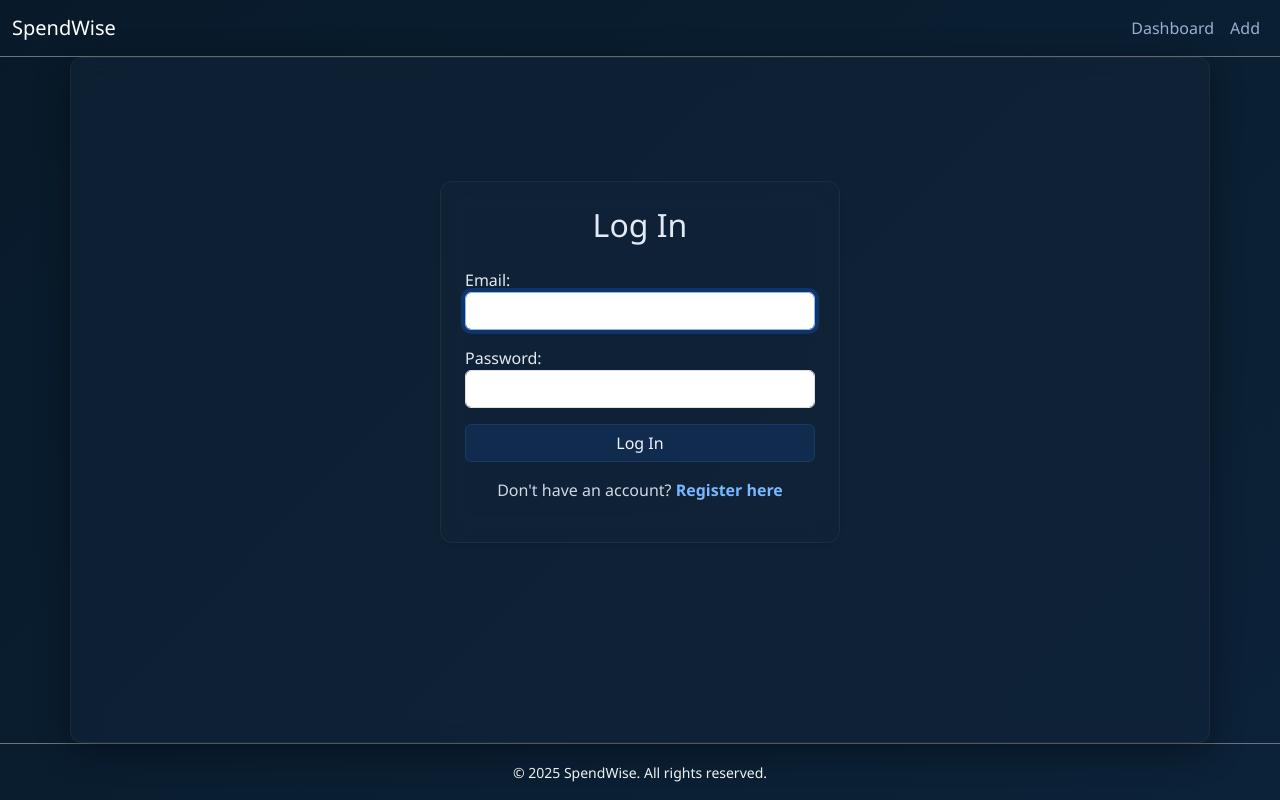
After one commit to LuckyS-J/SpendWiser, a Django app: page /login/ in a window 1280 px wide. The commit adds this page. Run offline with Django 5.2, Linux system fonts and the light colour scheme.

Commit message:
Added login/register UI

```diff
--- a/backend/config/settings.py
+++ b/backend/config/settings.py
@@ -157,3 +157,7 @@ SIMPLE_JWT = {
     'REFRESH_TOKEN_LIFETIME': timedelta(days=30),
     'BLACKLIST_AFTER_ROTATION': True,
 }
+
+# DEFAULT URLS
+LOGIN_REDIRECT_URL = '/'
+LOGIN_URL = '/login/'
--- /dev/null
+++ b/backend/core/forms.py
@@ -0,0 +1,20 @@
+from django import forms
+from django.contrib.auth.forms import AuthenticationForm, UserCreationForm
+from .models import CustomUser
+
+class CustomLoginForm(AuthenticationForm):
+    def __init__(self, *args, **kwargs):
+        super().__init__(*args, **kwargs)
+        for field_name, field in self.fields.items():
+            field.widget.attrs['class'] = 'form-control'
+
+
+class CustomRegisterForm(UserCreationForm):
+    class Meta:
+      model = CustomUser
+      fields = ['email', 'username', 'password1', 'password2']
+
+    def __init__(self, *args, **kwargs):
+        super().__init__(*args, **kwargs)
+        for field_name, field in self.fields.items():
+            field.widget.attrs['class'] = 'form-control'
--- a/backend/core/templates/core/index.html
+++ b/backend/core/templates/core/index.html
@@ -1,5 +1,5 @@
 {% extends "base.html" %}
-{% block title %}Home{% endblock %}
+{% block title %}Home page{% endblock %}
 
 {% block content %}
 {% if user.is_authenticated %}
@@ -52,8 +52,8 @@
 <div class="text-center my-5">
   <h1 class="display-4">Manage Your Finances Smarter</h1>
   <p class="lead">Track spending, categorize transactions, and stay in control of your money with SpendWise.</p>
-  <a href="" class="btn btn-primary me-2">Log In</a>
-  <a href="" class="btn btn-outline-light">Create Account</a>
+  <a href="{% url 'login' %}" class="btn btn-primary me-2">Log In</a>
+  <a href="{% url 'register' %}" class="btn btn-outline-light">Create Account</a>
 </div>
 {% endif %}
 {% endblock %}
--- /dev/null
+++ b/backend/core/templates/core/login.html
@@ -0,0 +1,26 @@
+{% extends 'base.html' %}
+{% block title %}Log In{% endblock %}
+
+{% block content %}
+<div class="d-flex justify-content-center align-items-center" style="min-height: 70vh;">
+  <div class="card p-4 shadow-sm" style="max-width: 400px; width: 100%;">
+    <h2 class="mb-4 text-center">Log In</h2>
+    <form method="post" novalidate>
+      {% csrf_token %}
+      {% for field in form %}
+        <div class="mb-3">
+          {{ field.label_tag }}
+          {{ field }}
+          {% if field.errors %}
+            <div class="text-danger small mt-1">{{ field.errors|striptags }}</div>
+          {% endif %}
+        </div>
+      {% endfor %}
+      <button type="submit" class="btn btn-primary w-100">Log In</button>
+    </form>
+    <p class="auth-text">
+      Don't have an account? <a href="{% url 'register' %}" class="auth-link">Register here</a>
+    </p>
+  </div>
+</div>
+{% endblock %}
--- a/backend/core/urls.py
+++ b/backend/core/urls.py
@@ -1,6 +1,7 @@
 from django.urls import path
 from rest_framework_simplejwt.views import TokenObtainPairView, TokenRefreshView
-from .views import ApiRegisterView, ApiProfileView, HomeView
+from .views import ApiRegisterView, ApiProfileView, HomeView, CustomLoginView, CustomRegisterView
+from django.contrib.auth.views import LogoutView
 
 urlpatterns = [
     #API
@@ -11,4 +12,7 @@ urlpatterns = [
 
     #FRONTEND
     path('', HomeView.as_view(), name='home-page'),
+    path('login/', CustomLoginView.as_view(), name='login'),
+    path('register/', CustomRegisterView.as_view(), name='register'),
+    path('logout/', LogoutView.as_view(next_page='login'), name='logout'),
 ]
--- a/backend/core/views.py
+++ b/backend/core/views.py
@@ -4,6 +4,11 @@ from rest_framework.response import Response
 from rest_framework.permissions import IsAuthenticated
 from .serializers import UserRegistrationSerializer, UserProfileSerializer
 from django.views import View
+from django.views.generic import CreateView
+from django.contrib.auth.views import LoginView
+from .forms import CustomRegisterForm, CustomLoginForm
+from django.urls import reverse_lazy
+from django.contrib.auth.mixins import LoginRequiredMixin
 
 # Create your views here.
 
@@ -38,6 +43,16 @@ class ApiProfileView(APIView):
 
 #----------------------------------------#
 
-class HomeView(View):
+class HomeView(LoginRequiredMixin, View):
+
     def get(self, request):
         return render(request, 'core/index.html')
+
+class CustomLoginView(LoginView):
+    template_name = 'core/login.html'
+    form_class = CustomLoginForm
+
+class CustomRegisterView(CreateView):
+    form_class = CustomRegisterForm
+    template_name = 'core/register.html'
+    success_url = reverse_lazy('login')
--- a/backend/static/styles.css
+++ b/backend/static/styles.css
@@ -61,3 +61,30 @@ input:focus, select:focus, textarea:focus {
   box-shadow: 0 0 0 0.2rem rgba(76, 137, 241, 0.25);
   outline: none;
 }
+
+.auth-text {
+  color: #cfd8e6;
+  font-weight: 500;
+  text-align: center;
+  margin-top: 1rem;
+}
+
+.auth-link {
+  color: #7ab8ff;
+  font-weight: 600;
+  text-decoration: none;
+  transition: color 0.3s ease;
+}
+
+.auth-link:hover {
+  color: #a3c9ff;
+  text-decoration: underline;
+  cursor: pointer;
+}
+
+.text-danger {
+  color: #ff6b6b;
+  font-weight: 600;
+  font-size: 0.85rem;
+  margin-top: 0.2rem;
+}
--- a/backend/templates/base.html
+++ b/backend/templates/base.html
@@ -28,7 +28,16 @@
         <ul class="navbar-nav ms-auto">
           <li class="nav-item"><a class="nav-link" href="">Dashboard</a></li>
           <li class="nav-item"><a class="nav-link" href="">Add</a></li>
-          <li class="nav-item"><a class="nav-link" href="">Logout</a></li>
+          {% if user.is_authenticated %}
+            <form id="logout-form" action="{% url 'logout' %}" method="post" style="display:none;">
+              {% csrf_token %}
+            </form>
+            <li class="nav-item">
+              <a class="nav-link" href="#" onclick="event.preventDefault(); document.getElementById('logout-form').submit();">
+                Logout
+              </a>
+            </li>
+          {% endif %}
         </ul>
       </div>
     </div>
--- a/backend/transactions/urls.py
+++ b/backend/transactions/urls.py
@@ -2,7 +2,7 @@ from django.urls import path
 from .views import TransactionDetailView, TransactionListCreateView, ImportTransactionView
 
 urlpatterns = [
-    path('transactions/api/', TransactionListCreateView.as_view(), name='transaction-list'),
-    path('transactions/api/<int:id>', TransactionDetailView.as_view(), name='transaction-details'),
-    path('transactions/api/import/', ImportTransactionView.as_view(), name='transaction-import')
+    path('api/', TransactionListCreateView.as_view(), name='transaction-list'),
+    path('api/<int:id>', TransactionDetailView.as_view(), name='transaction-details'),
+    path('api/import/', ImportTransactionView.as_view(), name='transaction-import')
 ]
```
Also changed, not shown: backend/core/templates/core/register.html (added, +26 -0 lines).
